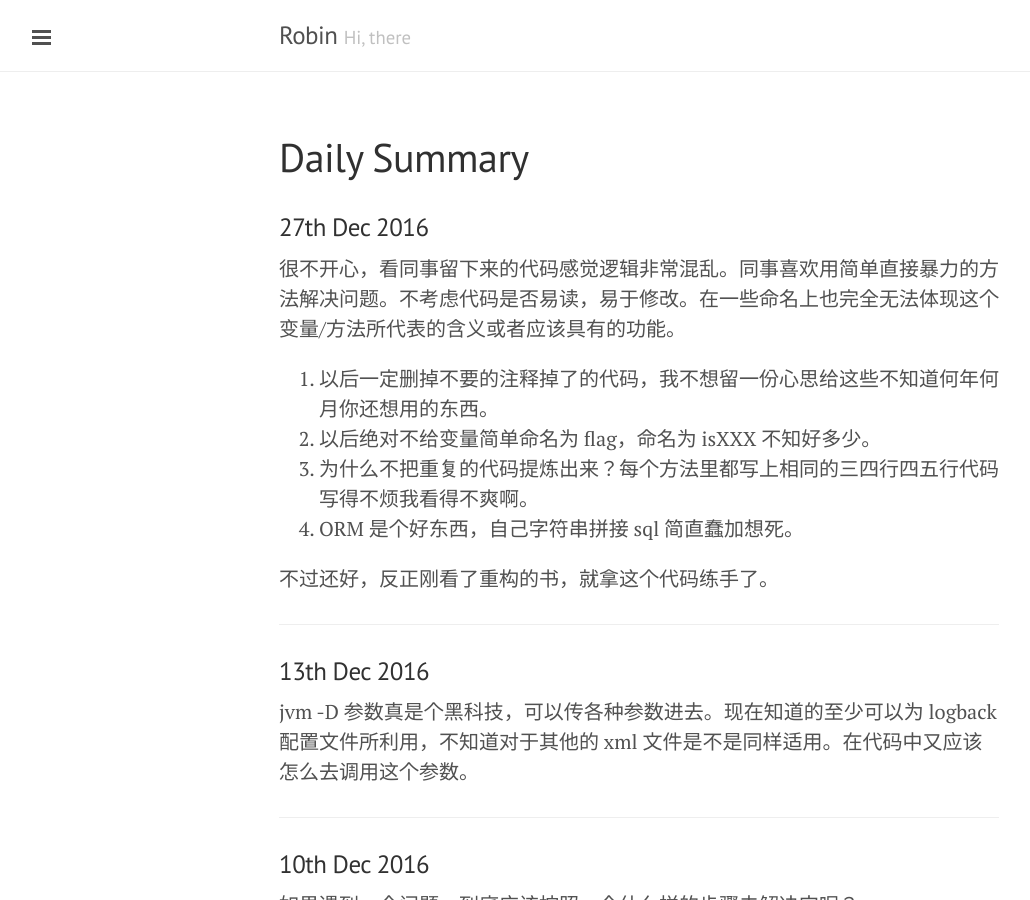
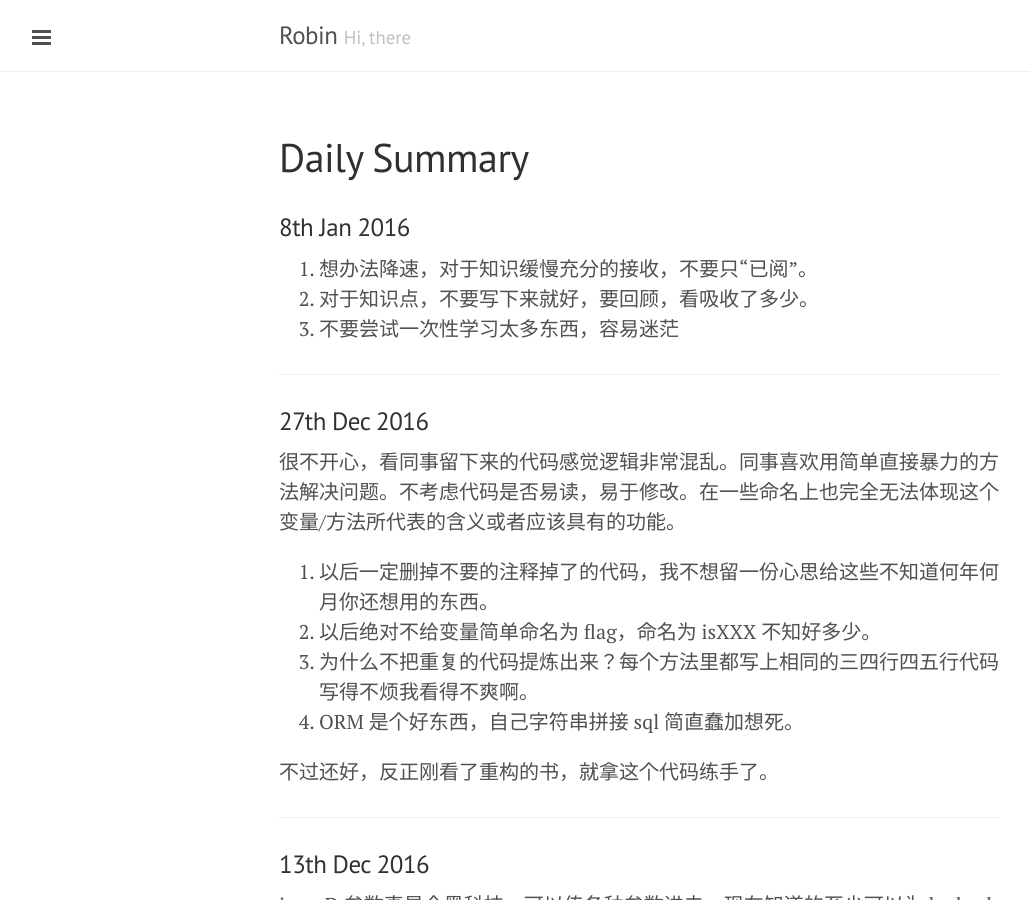
Before and after one commit to RobinGG/RobinGG.github.io, a Jekyll site: the page built from summary/index.md, in a window 1280 px wide and 900 px high. Shown: the whole window, without its empty margins (1-1031 px from the left). Built offline with Jekyll 4.4.1, drawn with Linux system fonts in a browser that asks for light colours.

Commit message:
update summary on Jan 8th

```diff
--- a/summary/index.md
+++ b/summary/index.md
@@ -1,6 +1,14 @@
 ---
 layout: page
 title:  Daily Summary
+---
+
+### 8th Jan 2016
+
+1. 想办法降速，对于知识缓慢充分的接收，不要只“已阅”。
+2. 对于知识点，不要写下来就好，要回顾，看吸收了多少。
+3. 不要尝试一次性学习太多东西，容易迷茫
+
 ---
 
 ### 27th Dec 2016
```
